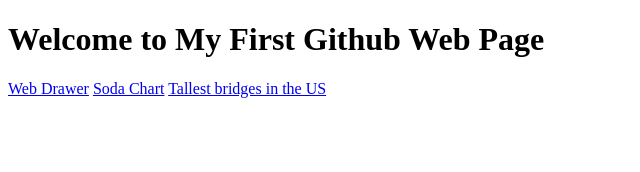
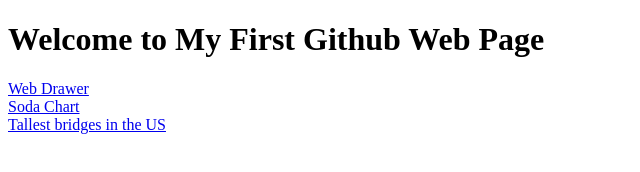
Before and after one commit to sf7293gv/Web-Page, a plain HTML site: page index.html in a window 1280 px wide. Shown: the whole page, without its empty margins (0-640 px from the left). Drawn offline with Linux system fonts and the light colour scheme.

Commit message:
edited the index file.

```diff
--- a/index.html
+++ b/index.html
@@ -8,8 +8,8 @@
 
 <h1>Welcome to My First Github Web Page</h1>
 
-<a href="https://sf7293gv.github.io/Web-Page/Part1_DrawingProgram.html">Web Drawer</a>
-<a href="https://sf7293gv.github.io/Web-Page/Part3_chart.html">Soda Chart</a>
+<a href="https://sf7293gv.github.io/Web-Page/Part1_DrawingProgram.html">Web Drawer</a><br>
+<a href="https://sf7293gv.github.io/Web-Page/Part3_chart.html">Soda Chart</a><br>
 <a href="https://sf7293gv.github.io/Web-Page/Part2_map.html">Tallest bridges in the US</a>
 
 </body>
```
